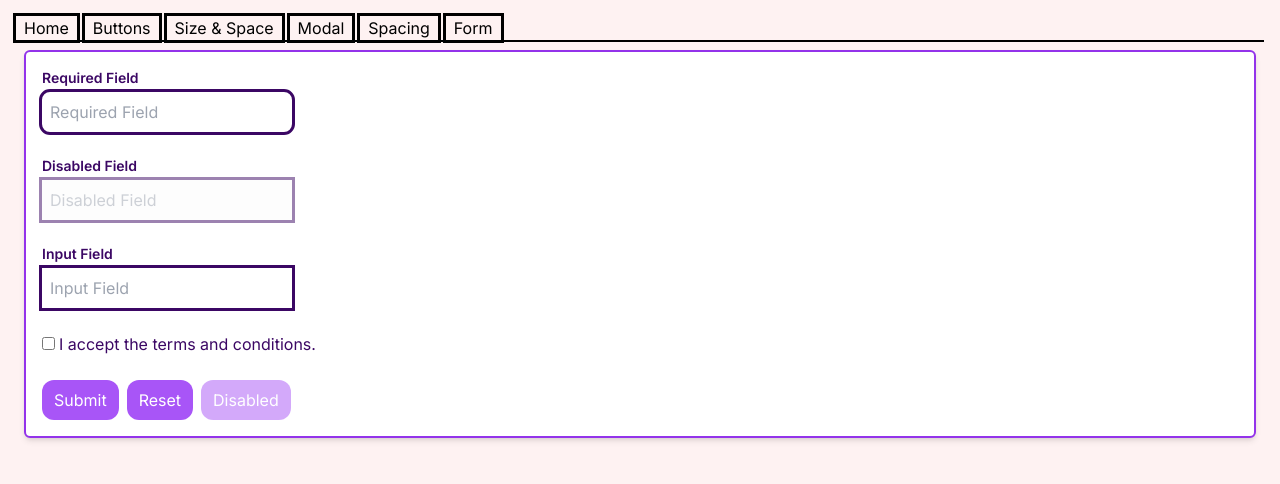
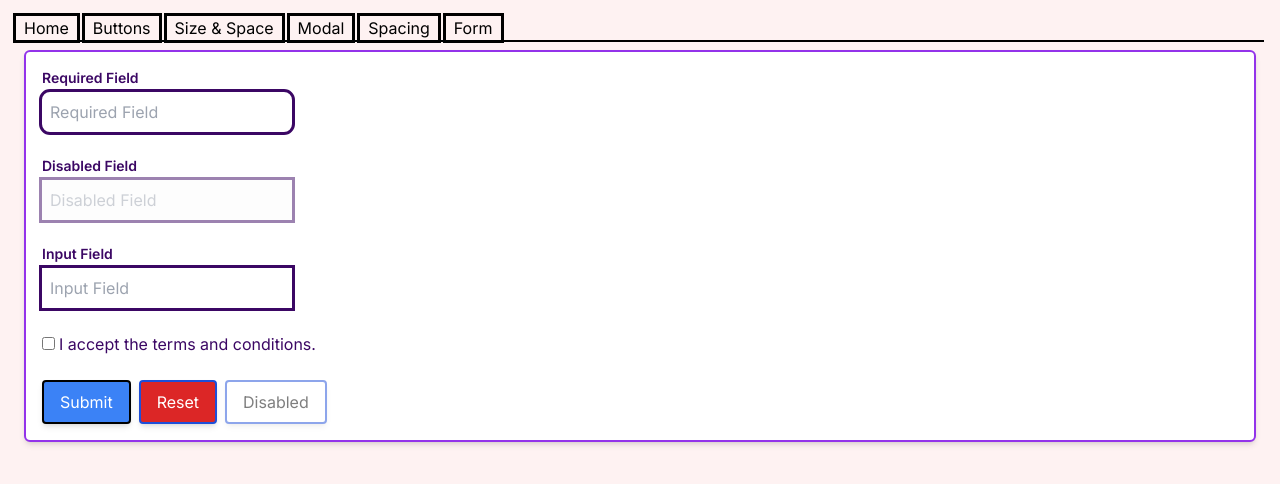
Before and after one commit to mkmule/tailwind-css-playground, a Next.js app: page /form in a window 1280 px wide. Shown: the top 484 px of the page. Built offline with nearby package versions, Linux system fonts and the light colour scheme.

Commit message:
Added global classes

```diff
--- a/src/app/form/page.tsx
+++ b/src/app/form/page.tsx
@@ -26,9 +26,9 @@ const FormPage = () => {
         </div>
 
         <div className="space-x-2">
-          <button>Submit</button>
-          <button>Reset</button>
-          <button disabled>Disabled</button>
+          <button className="btn-primary">Submit</button>
+          <button className="btn-danger">Reset</button>
+          <button disabled className="btn-secondary">Disabled</button>
         </div>
       </form>
 
--- a/src/app/globals.css
+++ b/src/app/globals.css
@@ -21,4 +21,16 @@ body {
     .btn {
         @apply bg-blue-500 text-white px-4 py-2 rounded border-2 border-blue-700 shadow-md;
     }
+
+    .btn-primary {
+        @apply btn border-black;
+    }
+
+    .btn-secondary {
+        @apply btn bg-white text-black;
+    }
+
+    .btn-danger {
+        @apply btn bg-red-600;
+    }
 }
```
